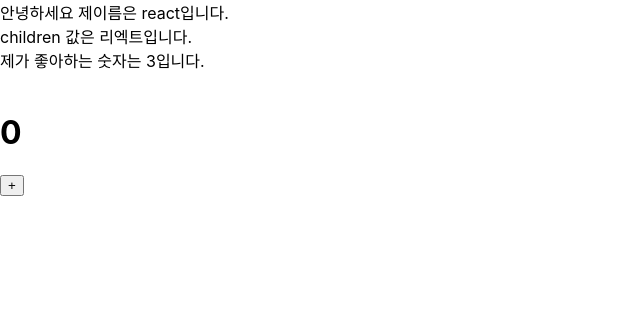
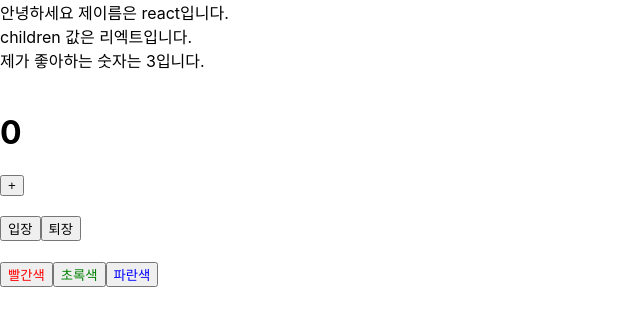
Before and after one commit to kqjatjr/ReactStudy, a React (Create React App) app: page / in a window 1280 px wide. Shown: the top 326 px of the page, without its empty margins (0-640 px from the left). Built offline with nearby package versions, Linux system fonts and the light colour scheme.

Commit message:
useState

```diff
--- a/src/App.tsx
+++ b/src/App.tsx
@@ -1,5 +1,6 @@
 import MyComponent from "./Components/MyComponent";
 import Counter from "./Components/Counter";
+import Say from "./Components/Say";
 
 function App() {
   return (
@@ -9,6 +10,8 @@
       </MyComponent>
       <br />
       <Counter />
+      <br />
+      <Say />
     </div>
   );
 }
--- /dev/null
+++ b/src/Components/Say.tsx
@@ -0,0 +1,30 @@
+import { useState } from "react";
+
+// 배열 비구조화 할당 문법을 알고나면 useState사용 방법을 쉽게 이해할 수 있다.
+
+const Say = () => {
+  const [message, setMessage] = useState<string>("");
+  const onClickEnter = () => setMessage("안녕하세요");
+  const onClickLeave = () => setMessage("안녕히 가세요!");
+
+  const [color, setColor] = useState<string>("");
+
+  return (
+    <div>
+      <button onClick={onClickEnter}>입장</button>
+      <button onClick={onClickLeave}>퇴장</button>
+      <h1 style={{ color }}>{message}</h1>
+      <button style={{ color: "red" }} onClick={() => setColor("red")}>
+        빨간색
+      </button>
+      <button style={{ color: "green" }} onClick={() => setColor("green")}>
+        초록색
+      </button>
+      <button style={{ color: "blue" }} onClick={() => setColor("blue")}>
+        파란색
+      </button>
+    </div>
+  );
+};
+
+export default Say;
```
